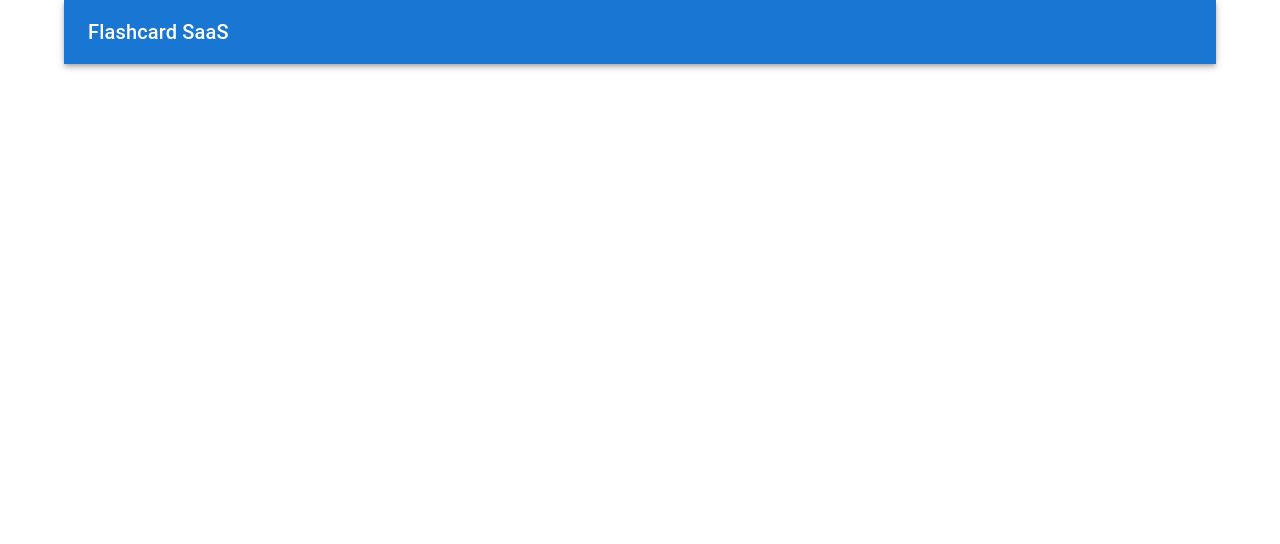
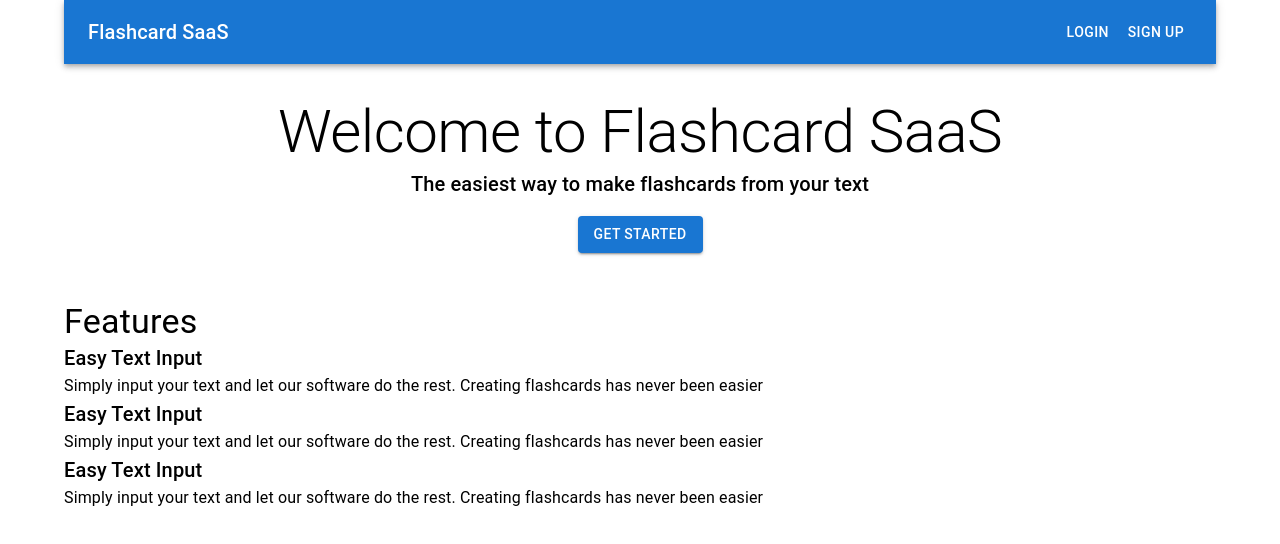
Before and after one commit to Nikk-27/AI-Flashcards-and-Stripe, a Next.js app: page / in a window 1280 px wide. Shown: the top 544 px of the page. Built offline with nearby package versions, Linux system fonts and the light colour scheme; no server answers.

Commit message:
Update page.js

```diff
--- a/app/page.js
+++ b/app/page.js
@@ -1,7 +1,7 @@
 import Image from "next/image";
 import getStripe from "@/utils/get-stripe";
 import { SignedIn, SignedOut, UserButton } from '@clerk/nextjs';
-import { Container, AppBar, Toolbar, Typography, Button} from '@mui/material';
+import { Container, AppBar, Toolbar, Typography, Button, Box, Grid} from '@mui/material';
 import Head from 'next/head';
 
 export default function Home() {
@@ -13,16 +13,68 @@ export default function Home() {
           </Head>
           <AppBar position="static">
               <Toolbar>
-                  <Typography variant="h6">Flashcard SaaS</Typography>
+                  <Typography variant="h6" style={{flexGrow:1}}>
+                    Flashcard SaaS</Typography>
                   <SignedOut>
-                    <Button> Login</Button>
-                    <Button> Sign Up</Button>
+                    <Button color="inherit"> Login</Button>
+                    <Button color="inherit"> Sign Up</Button>
                   </SignedOut>
                   <SignedIn>
                     <UserButton></UserButton>
                   </SignedIn>
               </Toolbar>
           </AppBar>
+
+          <Box
+            sx={{
+              textAlign: 'center',
+              my: 4,
+
+            }}>
+            <Typography variant ="h2"> Welcome to Flashcard SaaS</Typography>
+            <Typography variant ="h6">
+              {' '}
+              The easiest way to make flashcards from your text
+            </Typography>
+            <Button variant="contained" color ="primary" sx={{mt:2}}>
+              Get Started
+            </Button>
+            </Box>
+            <Box sx = {{my: 6}}>
+              <Typography variant="h4" components= "h2">
+                Features
+              </Typography>
+              <Grid contained spacing={4}>
+                <Grid items xs={12} md={4}>
+                  <Typography variant="h6">
+                    Easy Text Input
+                  </Typography>
+                  <Typography>
+                    {''}
+                    Simply input your text and let our software do the rest. Creating flashcards has never been easier
+                  </Typography>
+                </Grid>
+                <Grid items xs={12} md={4}>
+                  <Typography variant="h6">
+                    Easy Text Input
+                  </Typography>
+                  <Typography>
+                    {''}
+                    Simply input your text and let our software do the rest. Creating flashcards has never been easier
+                  </Typography>
+                </Grid>
+                <Grid items xs={12} md={4}>
+                  <Typography variant="h6">
+                    Easy Text Input
+                  </Typography>
+                  <Typography>
+                    {''}
+                    Simply input your text and let our software do the rest. Creating flashcards has never been easier
+                  </Typography>
+                </Grid>
+              </Grid>
+            </Box>
+
       </Container>
   );
 }
```
